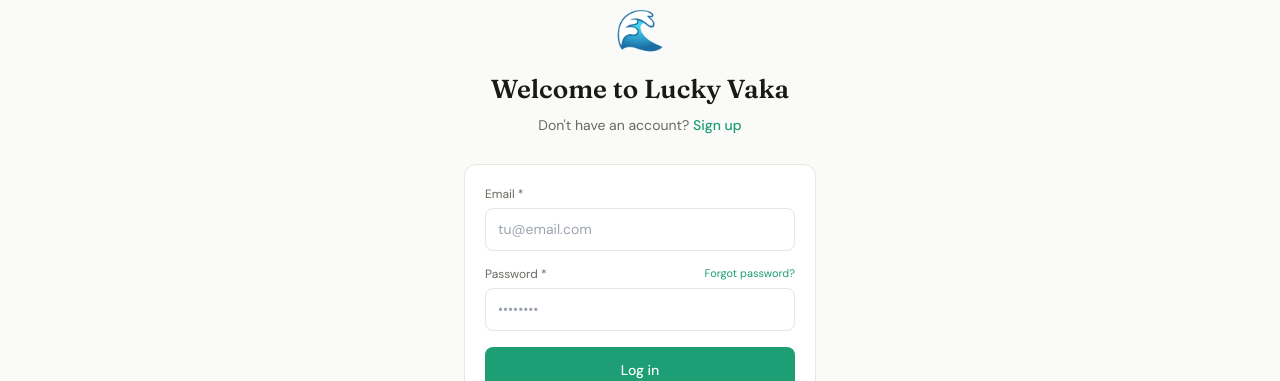
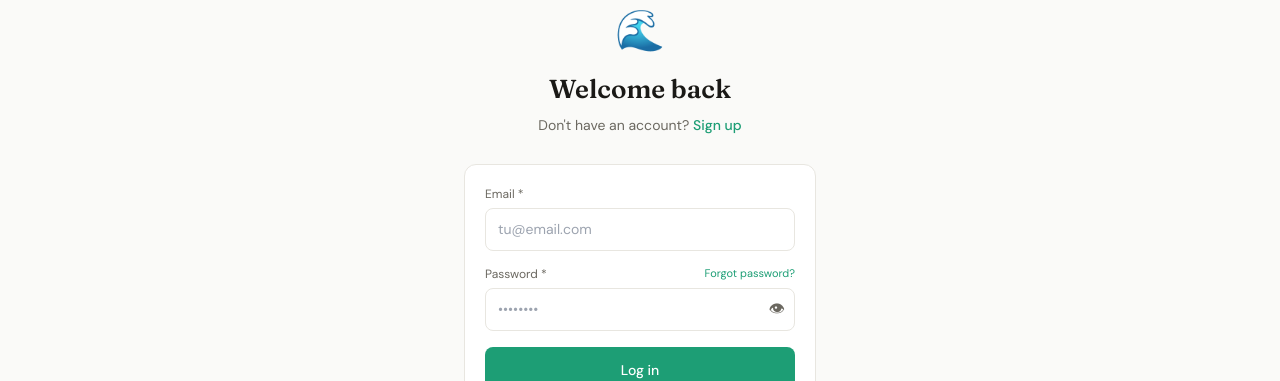
Before and after one commit to horaciosu/LuckyVaka, a Next.js app: page /login in a window 1280 px wide. Shown: the part 125-506 px from the top of the page. Built offline with nearby package versions, Linux system fonts and the light colour scheme; no server answers.

Commit message:
Add show/hide password toggle in login and signup

```diff
--- a/pages/login.jsx
+++ b/pages/login.jsx
@@ -12,6 +12,7 @@
   const [resetSent, setResetSent] = useState(false)
   const [showReset, setShowReset] = useState(false)
   const [resetEmail, setResetEmail] = useState('')
+  const [showPass, setShowPass] = useState(false)
 
   const t = (en, es) => lang === 'es' ? es : en
   const update = (k, v) => { setForm(f => ({ ...f, [k]: v })); setErrors(e => ({ ...e, [k]: false })) }
@@ -71,7 +72,7 @@
         <div style={{ textAlign: 'center', marginBottom: 28 }}>
           <div style={{ fontSize: 40, marginBottom: 10 }}>🌊</div>
           <h1 style={{ fontFamily: 'var(--font-display)', fontSize: 26, fontWeight: 600, color: 'var(--text)', marginBottom: 6 }}>
-            {t('Welcome to Lucky Vaka', 'Bienvenido a Lucky Vaka')}
+            {t('Welcome back', 'Bienvenido de vuelta')}
           </h1>
           <p style={{ fontSize: 14, color: 'var(--muted)' }}>
             {t("Don't have an account?", '¿No tienes cuenta?')}{' '}
@@ -105,13 +106,18 @@
                   {t('Forgot password?', '¿Olvidaste tu contraseña?')}
                 </button>
               </div>
-              <input
-                type="password" value={form.password}
-                onChange={e => update('password', e.target.value)}
-                onKeyDown={handleKeyDown}
-                placeholder="••••••••"
-                style={inputStyle('password')}
-              />
+              <div style={{ position: 'relative' }}>
+                <input
+                  type={showPass ? 'text' : 'password'} value={form.password}
+                  onChange={e => update('password', e.target.value)}
+                  onKeyDown={handleKeyDown}
+                  placeholder="••••••••"
+                  style={{ ...inputStyle('password'), paddingRight: 40 }}
+                />
+                <button type="button" onClick={() => setShowPass(s => !s)} style={{ position: 'absolute', right: 10, top: '50%', transform: 'translateY(-50%)', background: 'none', border: 'none', cursor: 'pointer', fontSize: 16, color: 'var(--muted)' }}>
+                  {showPass ? '🙈' : '👁'}
+                </button>
+              </div>
             </div>
 
             {errors.submit && (
--- a/pages/signup.jsx
+++ b/pages/signup.jsx
@@ -12,6 +12,8 @@
   const [errors, setErrors] = useState({})
   const [loading, setLoading] = useState(false)
   const [done, setDone] = useState(false)
+
+  const [showPass, setShowPass] = useState(false)
 
   const t = (en, es) => lang === 'es' ? es : en
   const update = (k, v) => { setForm(f => ({ ...f, [k]: v })); setErrors(e => ({ ...e, [k]: false })) }
@@ -155,7 +157,7 @@
 
             <div style={{ marginBottom: 14 }}>
               <label style={{ fontSize: 12, color: 'var(--muted)', display: 'block', marginBottom: 5 }}>{t('Full name', 'Nombre completo')} *</label>
-              <input value={form.name} onChange={e => update('name', e.target.value)} placeholder="Juan Pérez" style={inputStyle('name')} />
+              <input value={form.name} onChange={e => update('name', e.target.value)} placeholder="Horacio Soria" style={inputStyle('name')} />
             </div>
 
             <div style={{ marginBottom: 14 }}>
@@ -165,12 +167,22 @@
 
             <div style={{ marginBottom: 14 }}>
               <label style={{ fontSize: 12, color: 'var(--muted)', display: 'block', marginBottom: 5 }}>{t('Password', 'Contraseña')} * <span style={{ fontSize: 10, color: 'var(--muted)', fontWeight: 400 }}>(min. 6 {t('characters', 'caracteres')})</span></label>
-              <input type="password" value={form.password} onChange={e => update('password', e.target.value)} placeholder="••••••••" style={inputStyle('password')} />
+              <div style={{ position: 'relative' }}>
+                <input type={showPass ? 'text' : 'password'} value={form.password} onChange={e => update('password', e.target.value)} placeholder="••••••••" style={{ ...inputStyle('password'), paddingRight: 40 }} />
+                <button type="button" onClick={() => setShowPass(s => !s)} style={{ position: 'absolute', right: 10, top: '50%', transform: 'translateY(-50%)', background: 'none', border: 'none', cursor: 'pointer', fontSize: 16, color: 'var(--muted)' }}>
+                  {showPass ? '🙈' : '👁'}
+                </button>
+              </div>
             </div>
 
             <div style={{ marginBottom: 20 }}>
               <label style={{ fontSize: 12, color: 'var(--muted)', display: 'block', marginBottom: 5 }}>{t('Confirm password', 'Confirmar contraseña')} *</label>
-              <input type="password" value={form.confirm} onChange={e => update('confirm', e.target.value)} placeholder="••••••••" style={inputStyle('confirm')} />
+              <div style={{ position: 'relative' }}>
+                <input type={showPass ? 'text' : 'password'} value={form.confirm} onChange={e => update('confirm', e.target.value)} placeholder="••••••••" style={{ ...inputStyle('confirm'), paddingRight: 40 }} />
+                <button type="button" onClick={() => setShowPass(s => !s)} style={{ position: 'absolute', right: 10, top: '50%', transform: 'translateY(-50%)', background: 'none', border: 'none', cursor: 'pointer', fontSize: 16, color: 'var(--muted)' }}>
+                  {showPass ? '🙈' : '👁'}
+                </button>
+              </div>
               {errors.confirm && <div style={{ fontSize: 11, color: '#E24B4A', marginTop: 4 }}>{t('Passwords do not match', 'Las contraseñas no coinciden')}</div>}
             </div>
 
```
